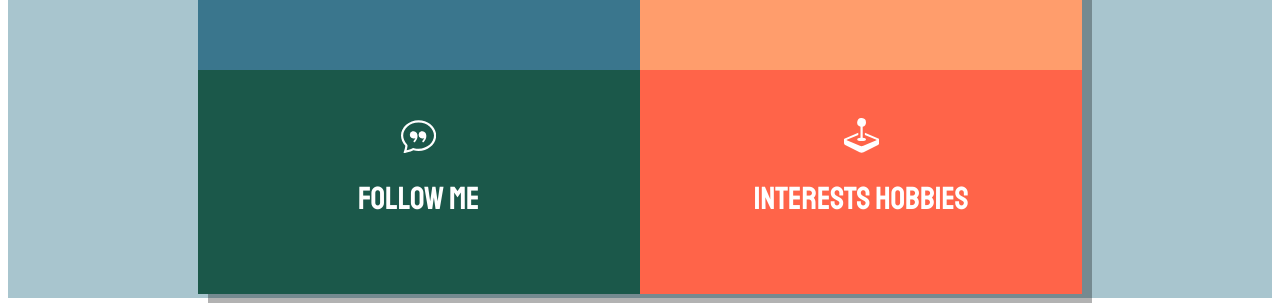
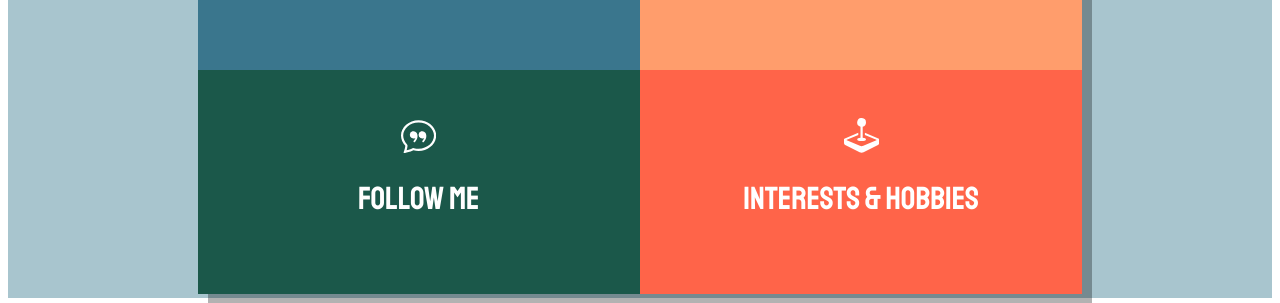
Before and after one commit to SamJamWillingham/gatsby-portfolio-2021, a Gatsby site: page / in a window 1280 px wide. Shown: the part 494-797 px from the top of the page. Built offline with nearby package versions, Linux system fonts and the light colour scheme; Gatsby itself is replaced by a stand-in of ours.

Commit message:
continuing to run audit fix for vulnerabilities

```diff
--- a/package.json
+++ b/package.json
@@ -15,7 +15,7 @@
   },
   "dependencies": {
     "bootstrap": "^4.6.0",
-    "gatsby": "^3.13.0",
+    "gatsby": "^2.32.13",
     "react": "^17.0.1",
     "react-bootstrap": "^1.5.2",
     "react-dom": "^17.0.1"
--- a/src/pages/index.js
+++ b/src/pages/index.js
@@ -36,7 +36,7 @@ export default function Home() {
 			</div>
 			<div className="grid-block hobbies">
 				<Joystick />
-				Interests Hobbies
+				Interests &amp; Hobbies
 			</div>
 		</div>
 	</div >
```
Also changed, not shown: 1 other file.
